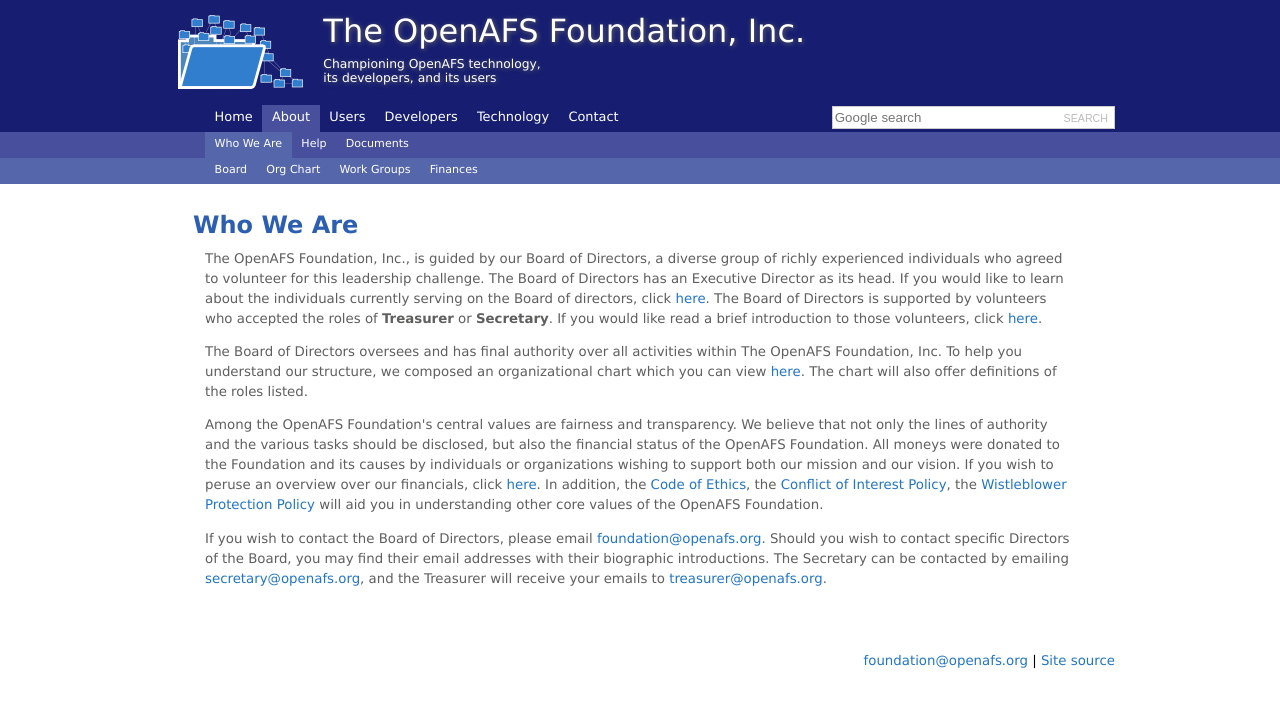
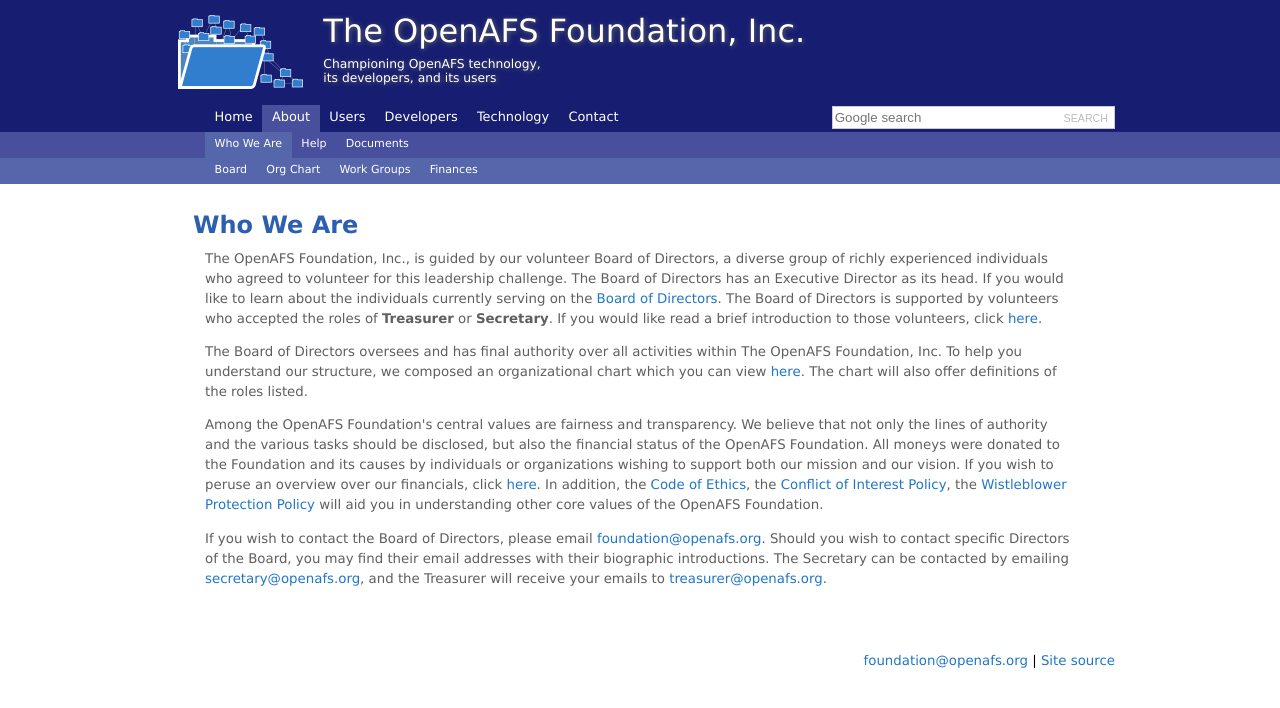
Before and after one commit to openafsfoundation/openafsfoundation.org, a Jekyll site: the page built from about/who/index.md, in a window 1280 px wide. Shown: the top 708 px of the page. Built offline with Jekyll 4.4.1, drawn with Linux system fonts in a browser that asks for light colours.

Commit message:
Update index.md

```diff
--- a/about/who/index.md
+++ b/about/who/index.md
@@ -5,11 +5,11 @@
 
 ## Who We Are ##
 
-The OpenAFS Foundation, Inc., is guided by our Board of Directors, a diverse
+The OpenAFS Foundation, Inc., is guided by our volunteer Board of Directors, a diverse
 group of richly experienced individuals who agreed to volunteer for this
 leadership challenge.  The Board of Directors has an Executive Director as its
 head.  If you would like to learn about the individuals currently serving on
-the Board of directors, click [here]({{site.github.url}}/board/).  The Board of
+the [Board of Directors]({{site.github.url}}/board/).  The Board of
 Directors is supported by volunteers who accepted the roles of **Treasurer** or
 **Secretary**.  If you would like read a brief introduction to those volunteers,
 click [here](XXXbrokenlink).
```
